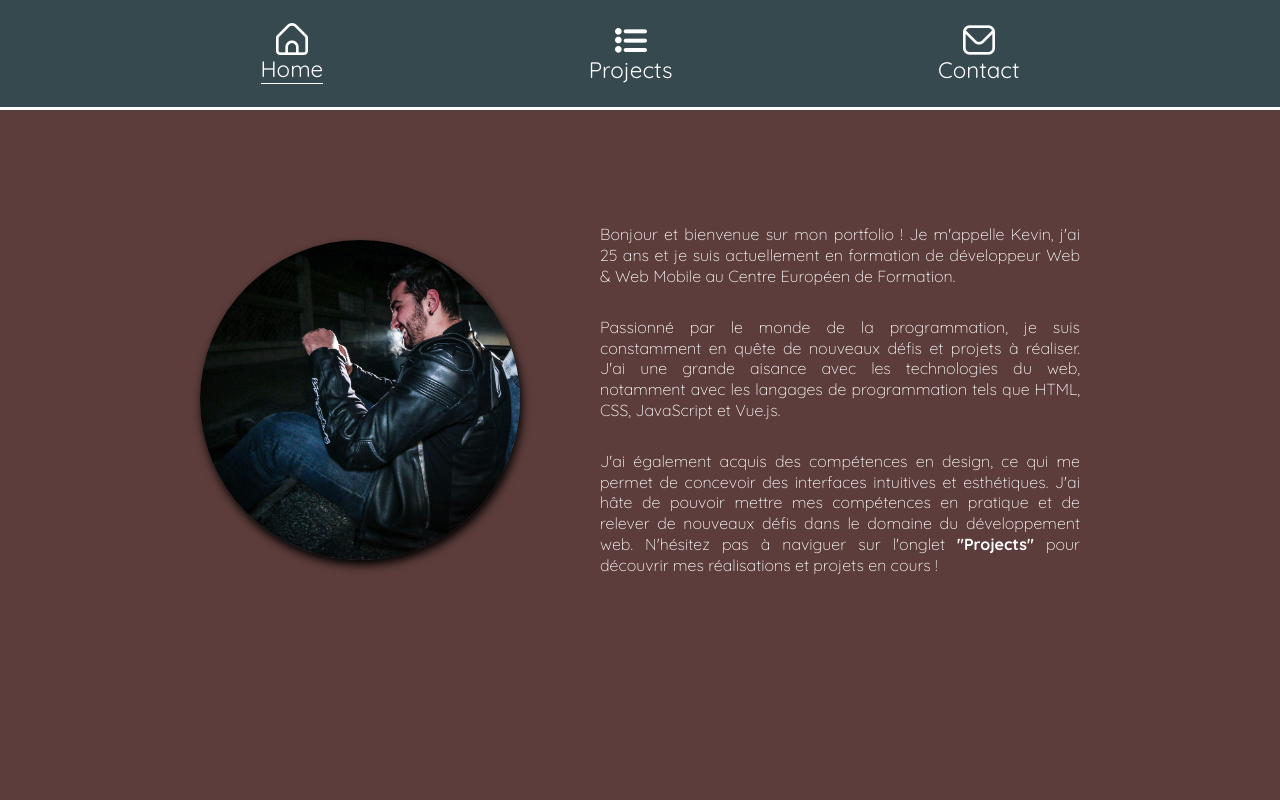
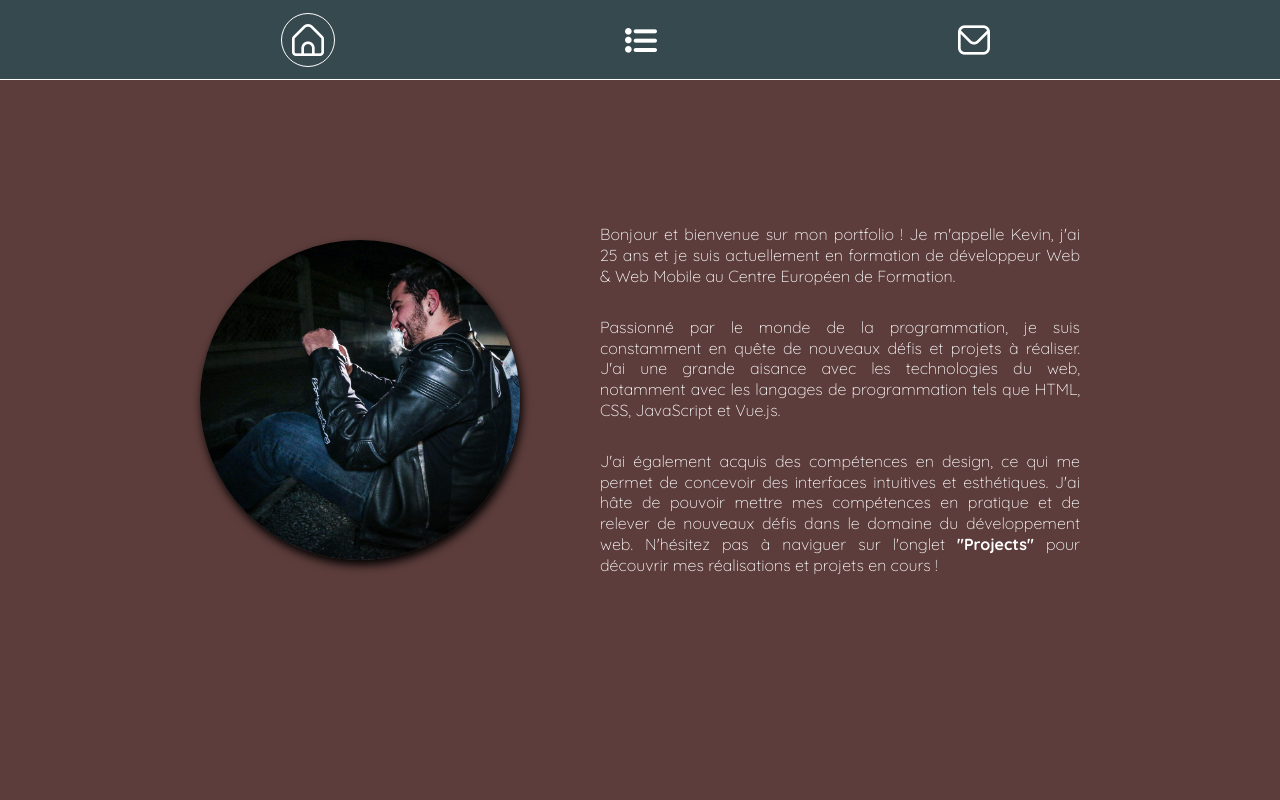
Before and after one commit to KevinRognon/Portfolio-projet, a Vue app: page / in a window 1280 px wide. Shown: the top 800 px of the page. Built offline with nearby package versions, Linux system fonts and the light colour scheme.

Commit message:
Minor update header comp

```diff
--- a/src/components/Header-comp.vue
+++ b/src/components/Header-comp.vue
@@ -11,9 +11,9 @@
     <header>
         <nav>
             <ul>
-                <router-link to="/"><img src="../assets/images/home.png" alt="Logo bouton acceuil"><p>Home</p></router-link>
-                <router-link to="/projects"><img src="../assets/images/projets.png" alt=""><p>Projects</p></router-link>
-                <router-link to="/contact"><img src="../assets/images/mail.png" alt=""><p>Contact</p></router-link>
+                <router-link to="/"><img src="../assets/images/home.png" alt="Logo bouton acceuil"></router-link>
+                <router-link to="/projects"><img src="../assets/images/projets.png" alt=""></router-link>
+                <router-link to="/contact"><img src="../assets/images/mail.png" alt=""></router-link>
             </ul>
         </nav>
     </header>
@@ -31,11 +31,11 @@ header {
 
 
     width: 100%;
-    height: 110px;
+    height: 80px;
 
 
     background-color: #36494E;
-    border-bottom: 3px solid white;
+    border-bottom: 1px solid white;
 
     display: flex;
     justify-content: center;
@@ -58,29 +58,17 @@ header {
                 flex-direction: column;
                 justify-content: center;
                 align-items: center;
+                gap: 2px;
                 text-decoration: none;
-                padding: 5px;
+                padding: 10px;
                 border-radius: 20px;
 
                 font-size: 1.4rem;
-                &:hover {
-                    &::after {
-                        content: "";
-                        display: block;
-                        width: 100%;
-                        height: 1px;
-                        background-color: white;
-                    }
-                }
             }
             .router-link-active{
-                &::after{
-                    content: "";
-                    display: block;
-                    width: 100%;
-                    height: 1px;
-                    background-color: white;
-                }
+                border: 1px solid white;
+                border-radius: 50%;
+                padding: 10px;
             }
         }
     }
```
